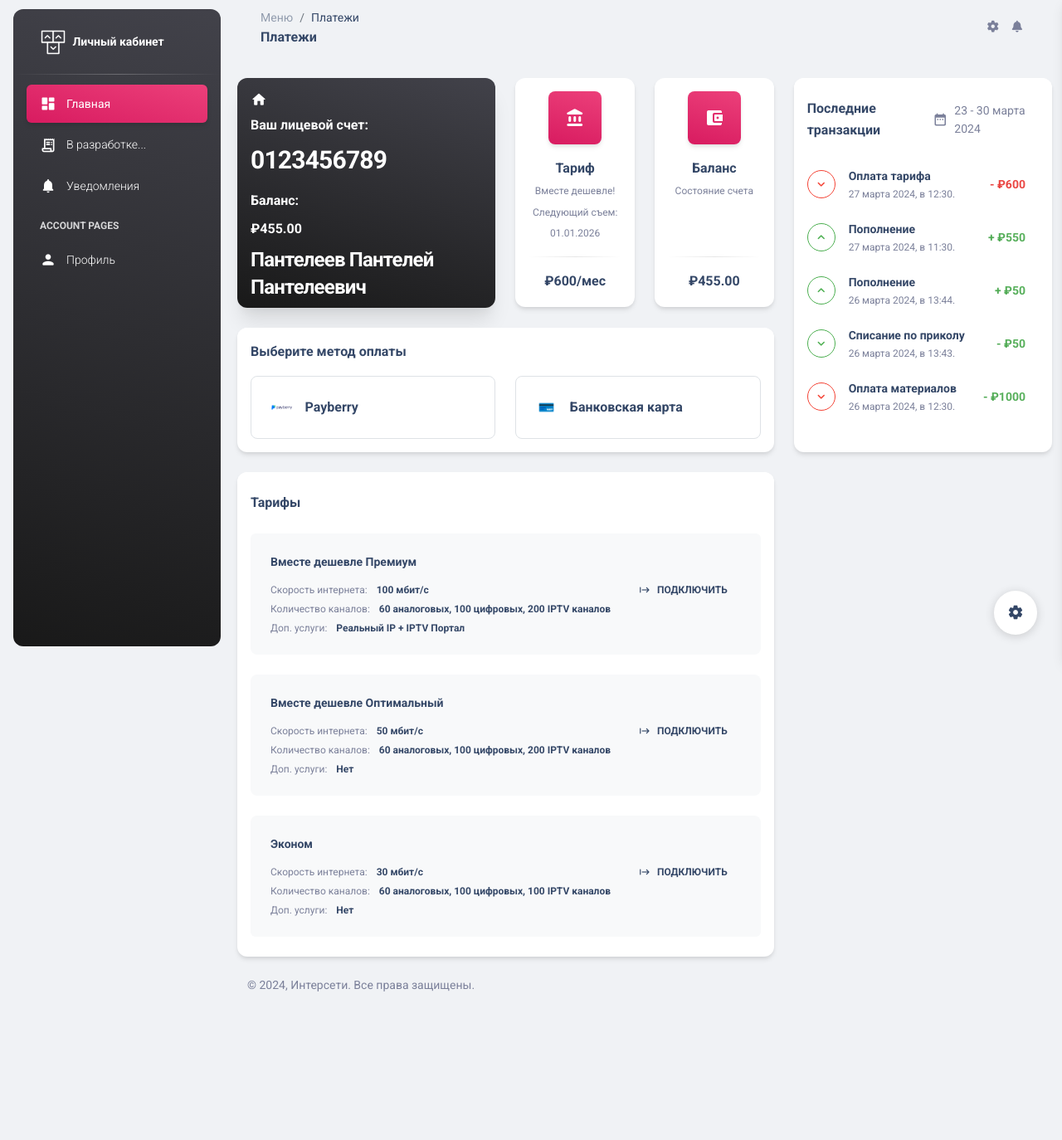
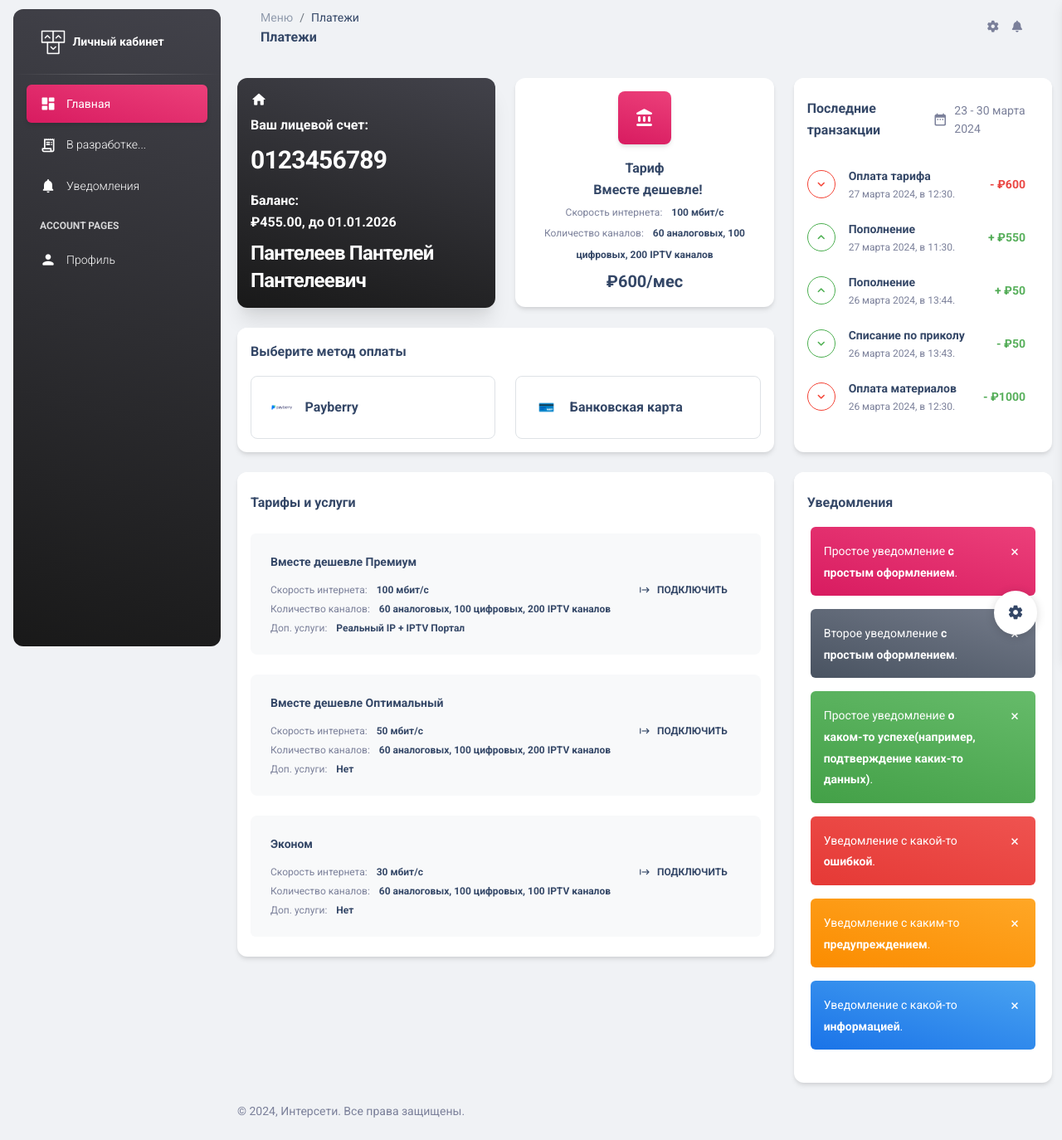
Before and after one commit to Se330us/is-lk, a website: page pages/billing.html in a window 1280 px wide. Shown: the part 5-1379 px from the top of the page at 83% size. Before the commit the page ends 1251 px from the top, so only its background shows below. Drawn offline with Linux system fonts and the light colour scheme.

Commit message:
billing changes
переместил колонку уведомлений на главную страницу, удалил колонку с балансом и вместо нее расширил колонку тарифа. Баланс переместил в карточку абонента

```diff
--- a/pages/billing.html
+++ b/pages/billing.html
@@ -175,8 +175,8 @@
                     <i class="material-icons text-white">home</i>
                     <h6 class="text-white">Ваш лицевой счет:</h6>
                     <h3 class="text-white mt-2 mb-2 pb-2">0123456789</h3>
-                    <h6 class="text-white">Баланс:</h6>
-                    <h6 class="text-white">₽455.00</h6>
+                    <h6 class="text-white mb-0">Баланс:</h6>
+                    <h6 class="text-white">₽455.00, до 01.01.2026</h6>
                     <h4 class="text-white mt-2">Пантелеев Пантелей Пантелеевич</h3>
                   </div>
                 </div>
@@ -184,7 +184,7 @@
             </div>
             <div class="col-xl-6">
               <div class="row">
-                <div class="col-md-6 col-6">
+                <div class="col-md-12 col-12">
                   <div class="card">
                     <div class="card-header mx-4 p-3 text-center">
                       <div class="icon icon-shape icon-lg bg-gradient-primary shadow text-center border-radius-lg">
@@ -193,14 +193,14 @@
                     </div>
                     <div class="card-body card-billing pt-0 p-3 text-center">
                       <h6 class="text-center mb-0">Тариф</h6>
-                      <span class="text-xs">Вместе дешевле!</span><br>
-                      <span class="text-xs">Следующий съем: 01.01.2026</span>
-                      <hr class="horizontal dark my-3">
-                      <h6 class="mb-0">₽600/мес</h6>
+                      <span class="text-dark ms-sm-2 font-weight-bold">Вместе дешевле!</span><br>
+                      <span class="text-xs">Скорость интернета: <span class="text-dark font-weight-bold ms-sm-2">100 мбит/с</span></span><br>
+                      <span class="text-xs">Количество каналов: <span class="text-dark ms-sm-2 font-weight-bold">60 аналоговых, 100 цифровых, 200 IPTV каналов</span></span>
+                      <h5 class="mt-2 mb-0">₽600/мес</h5>
                     </div>
                   </div>
                 </div>
-                <div class="col-md-6 col-6">
+                <!-- <div class="col-md-6 col-6">
                   <div class="card">
                     <div class="card-header mx-4 p-3 text-center">
                       <div class="icon icon-shape icon-lg bg-gradient-primary shadow text-center border-radius-lg">
@@ -215,7 +215,7 @@
                       <h6 class="mb-0">₽455.00</h6>
                     </div>
                   </div>
-                </div>
+                </div> -->
               </div>
             </div>
             <div class="col-md-12 mb-lg-0 mb-4">
@@ -333,7 +333,7 @@
         <div class="col-md-8 mt-4">
           <div class="card">
             <div class="card-header pb-0 px-3">
-              <h6 class="mb-0">Тарифы</h6>
+              <h6 class="mb-0">Тарифы и услуги</h6>
             </div>
             <div class="card-body pt-4 p-3">
               <ul class="list-group">
@@ -371,6 +371,56 @@
                   </div>
                 </li>
               </ul>
+            </div>
+          </div>
+        </div>
+        <div class="col-lg-4">
+          <div class="card h-100 mt-4">
+            <div class="card-header pb-0 px-3">
+              <div class="row">
+                <div class="col-md-6">
+                  <h6 class="mb-0">Уведомления</h6>
+                </div>
+                  <div class="card-body p-3 pb-0">
+                    <div class="alert alert-primary alert-dismissible text-white" role="alert">
+                      <span class="text-sm">Простое уведомление <a href="javascript:;" class="alert-link text-white">с простым оформлением</a>.</span>
+                      <button type="button" class="btn-close text-lg py-3 opacity-10" data-bs-dismiss="alert" aria-label="Close">
+                        <span aria-hidden="true">&times;</span>
+                      </button>
+                    </div>
+                    <div class="alert alert-secondary alert-dismissible text-white" role="alert">
+                      <span class="text-sm">Второе уведомление <a href="javascript:;" class="alert-link text-white">с простым оформлением</a>.</span>
+                      <button type="button" class="btn-close text-lg py-3 opacity-10" data-bs-dismiss="alert" aria-label="Close">
+                        <span aria-hidden="true">&times;</span>
+                      </button>
+                    </div>
+                    <div class="alert alert-success alert-dismissible text-white" role="alert">
+                      <span class="text-sm">Простое уведомление <a href="javascript:;" class="alert-link text-white">о каком-то успехе(например, подтверждение каких-то данных)</a>.</span>
+                      <button type="button" class="btn-close text-lg py-3 opacity-10" data-bs-dismiss="alert" aria-label="Close">
+                        <span aria-hidden="true">&times;</span>
+                      </button>
+                    </div>
+                    <div class="alert alert-danger alert-dismissible text-white" role="alert">
+                      <span class="text-sm">Уведомление с какой-то <a href="javascript:;" class="alert-link text-white">ошибкой</a>.</span>
+                      <button type="button" class="btn-close text-lg py-3 opacity-10" data-bs-dismiss="alert" aria-label="Close">
+                        <span aria-hidden="true">&times;</span>
+                      </button>
+                    </div>
+                    <div class="alert alert-warning alert-dismissible text-white" role="alert">
+                      <span class="text-sm">Уведомление с каким-то <a href="javascript:;" class="alert-link text-white">предупреждением</a>.</span>
+                      <button type="button" class="btn-close text-lg py-3 opacity-10" data-bs-dismiss="alert" aria-label="Close">
+                        <span aria-hidden="true">&times;</span>
+                      </button>
+                    </div>
+                    <div class="alert alert-info alert-dismissible text-white" role="alert">
+                      <span class="text-sm">Уведомление с какой-то <a href="javascript:;" class="alert-link text-white">информацией</a>.</span>
+                      <button type="button" class="btn-close text-lg py-3 opacity-10" data-bs-dismiss="alert" aria-label="Close">
+                        <span aria-hidden="true">&times;</span>
+                      </button>
+                    </div>
+                  </div>
+                </div>
+              </div>
             </div>
           </div>
         </div>
```
